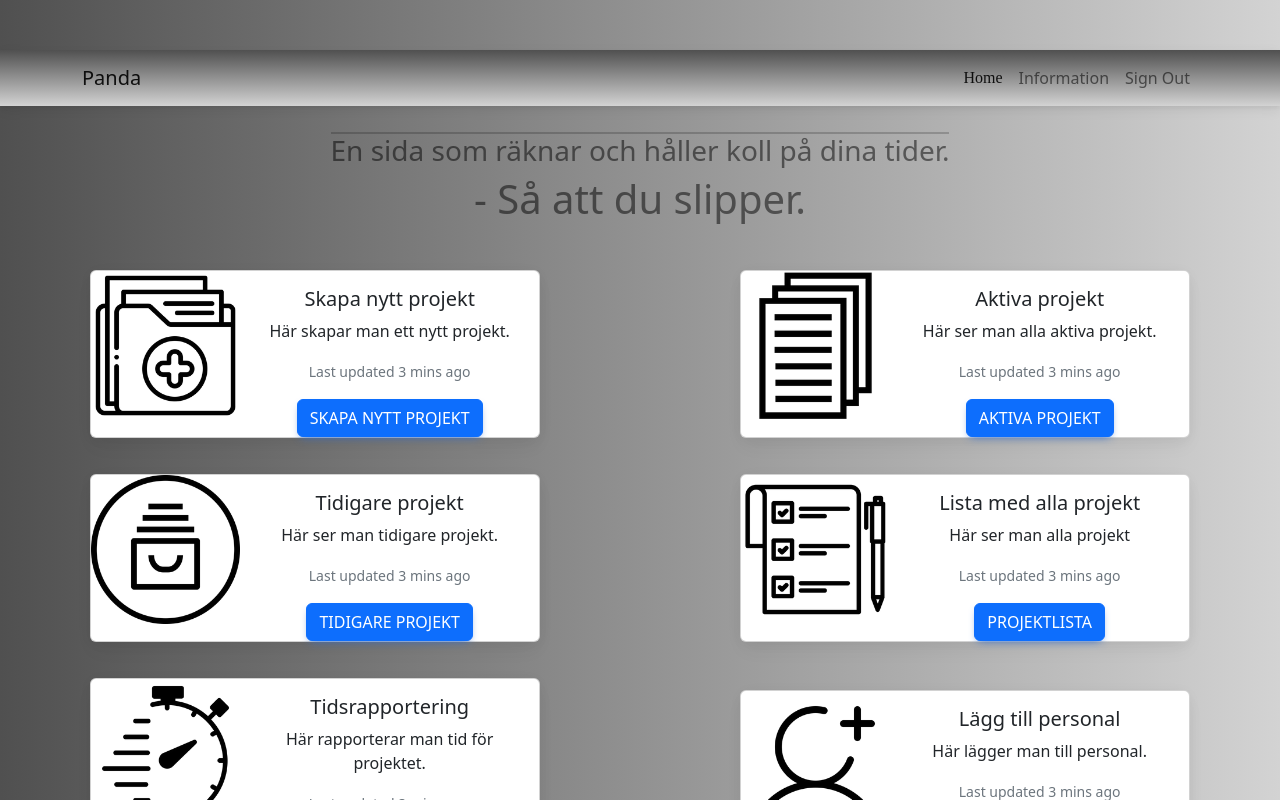
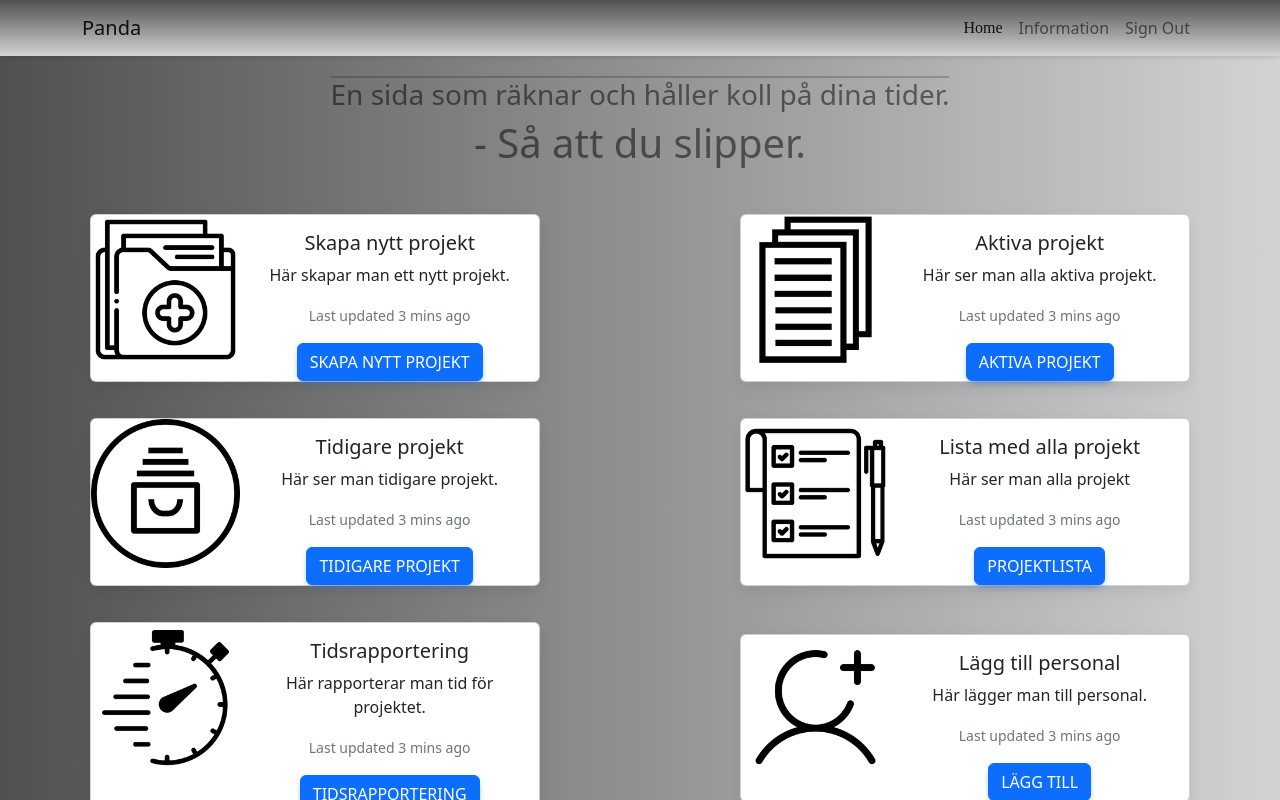
Before and after one commit to peembee/Panda, a React (Create React App) app: page / in a window 1280 px wide. Shown: the top 800 px of the page. Built offline with nearby package versions, Linux system fonts and the light colour scheme.

Commit message:
fixed navbar

```diff
--- a/src/Css/NavBar.css
+++ b/src/Css/NavBar.css
@@ -4,6 +4,7 @@
     width: 100%;
     background: linear-gradient(to bottom, rgb(80,80,80) 0%, rgb(211,211,211)100%);
     color: #fff;
+    z-index: 999;
   }
 
   .navbar ul {
--- a/src/components/Navbar.js
+++ b/src/components/Navbar.js
@@ -32,12 +32,12 @@ export const NavbarComponent = (props) => {
   }, []);
 
   return (
-    <Navbar display="flex" expand="md">
+    <Navbar className="fixed-top" display="flex" expand="md">
       <Container>
         <Navbar.Brand>
         <Nav.Link as={NavLink} to="/">Panda</Nav.Link>
         </Navbar.Brand>
-        <Navbar.Toggle aria-controls="basic-navbar-nav" class="dropdownIconBox">
+        <Navbar.Toggle aria-controls="basic-navbar-nav" className="dropdownIconBox">
           <svg xmlns="http://www.w3.org/2000/svg" width="50" height="30" fill="currentColor" class="bi bi-list" viewBox="0 0 16 16">
             <path fill-rule="evenodd" d="M2.5 12a.5.5 0 0 1 .5-.5h10a.5.5 0 0 1 0 1H3a.5.5 0 0 1-.5-.5zm0-4a.5.5 0 0 1 .5-.5h10a.5.5 0 0 1 0 1H3a.5.5 0 0 1-.5-.5zm0-4a.5.5 0 0 1 .5-.5h10a.5.5 0 0 1 0 1H3a.5.5 0 0 1-.5-.5z"/>
           </svg>
```
